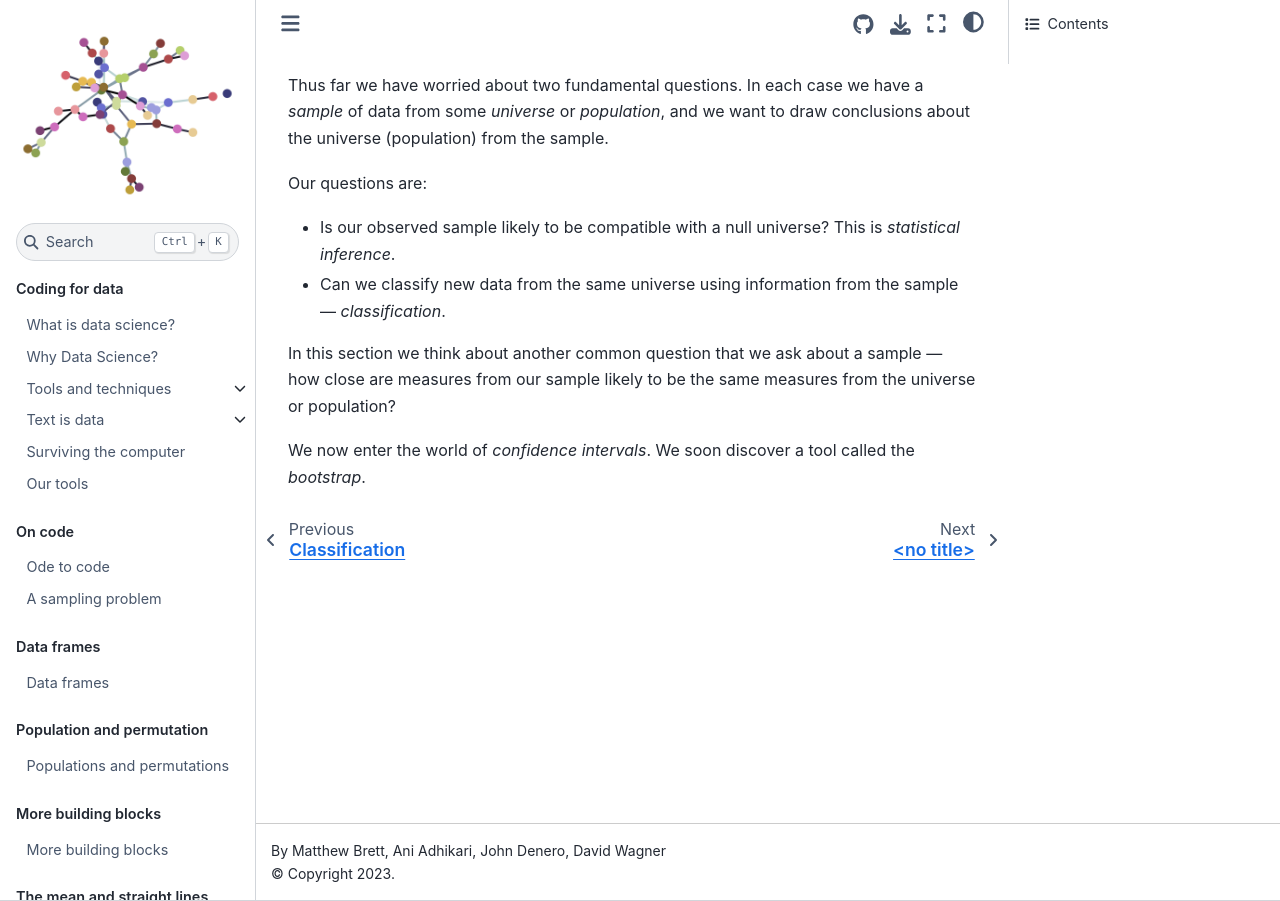
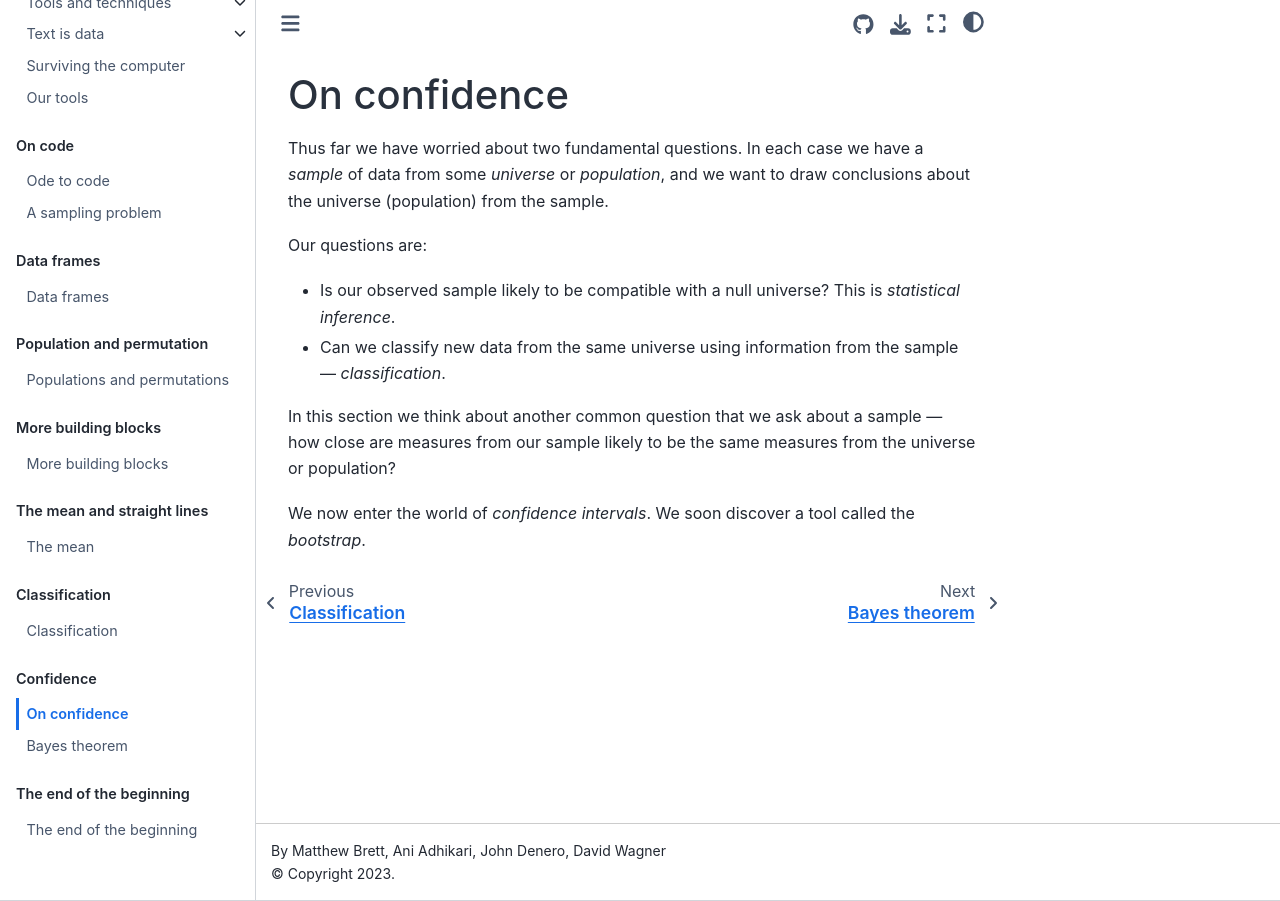
Before and after one commit to matthew-brett/cfd2020, a Jupyter Book: the page built from confidence/confidence.md, in a window 1280 px wide. Built offline with Jupyter Book 1.0.4 settings and Sphinx 7.4.7 and the Sphinx Book theme 1.1.4, drawn with Linux system fonts in a browser that asks for light colours; pages that are not in the unit, such as notebooks, are missing from menus.

Commit message:
Add law of large numbers etc

```diff
--- a/_toc.yml
+++ b/_toc.yml
@@ -166,6 +166,8 @@
   - file: confidence/havana_math
   - file: confidence/Central_Limit_Theorem
   - file: confidence/random_choice
+  - file: confidence/large_numbers
+  - file: confidence/laws_of_probability
   - file: confidence/first_bayes
   - file: confidence/bayes_theorem
   - file: confidence/bayes_bars
--- a/confidence/bayes_theorem.md
+++ b/confidence/bayes_theorem.md
@@ -1,3 +1,5 @@
+# Bayes theorem
+
 The [reverse probability page](first_bayes) has a game, that we analyzed by
 simulation, and then by reflection.
 
--- a/confidence/confidence.md
+++ b/confidence/confidence.md
@@ -1,3 +1,5 @@
+# On confidence
+
 Thus far we have worried about two fundamental questions.  In each case we have a *sample* of data from some *universe* or *population*, and we want to draw conclusions about the universe (population) from the sample.
 
 Our questions are:
```
Also changed, not shown: images/box4_2_first_sankey.jpg (added), 5 other files.
